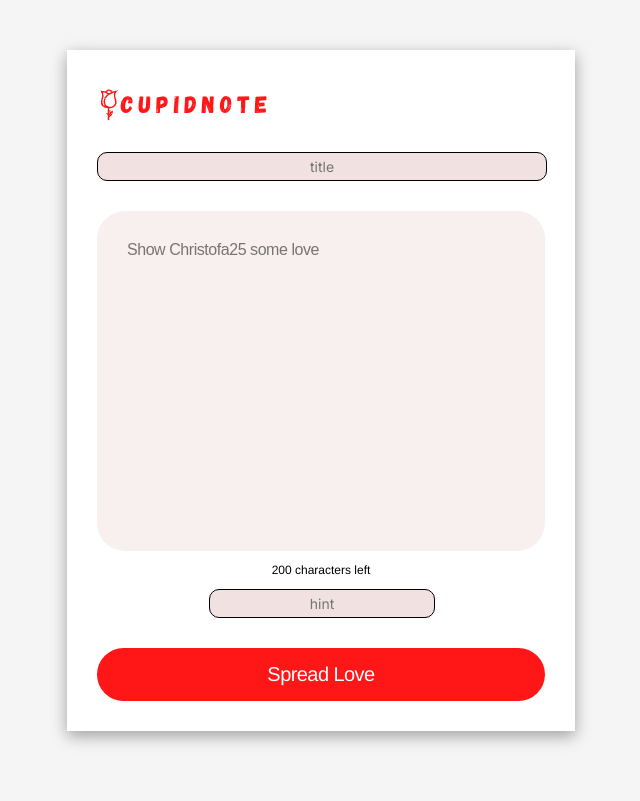
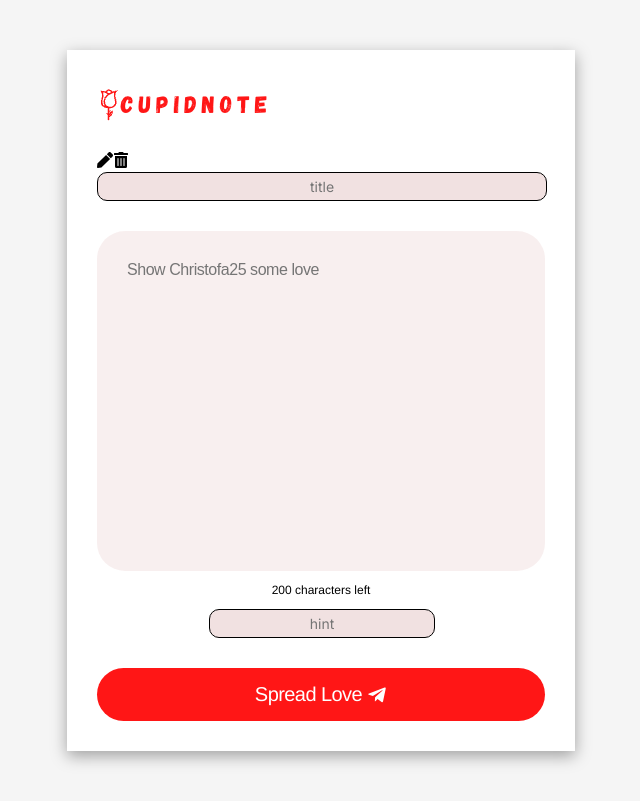
Before and after one commit to HenryAgu/CupidNotes, a React (Create React App) app: page /home in a window 1280 px wide. Shown: the whole page, without its empty margins (319-959 px from the left). Built offline with nearby package versions, Linux system fonts and the light colour scheme.

Commit message:
feat: home updated

```diff
--- a/src/App.js
+++ b/src/App.js
@@ -16,7 +16,6 @@ function App() {
     <>
 
       <div className="app">
-        {/* FaTelegramPlane */}
         {/* FaCopy */}
 
         <BrowserRouter>
--- a/src/components/Navbar.js
+++ b/src/components/Navbar.js
@@ -6,10 +6,18 @@ import Logo from "../assets/Logo.png";
 // stylesheet
 import "./Navbar.css";
 
+// react icons
+import { FaPen } from "react-icons/fa";
+import { FaTrashAlt} from "react-icons/fa";
+
 const Navbar = () => {
   return (
     <nav>
       <img src={Logo} alt="" />
+      <div className="text_icons">
+        <FaPen/>
+        <FaTrashAlt/>
+      </div>
     </nav>
   );
 };
--- a/src/components/Pages/Home.css
+++ b/src/components/Pages/Home.css
@@ -70,5 +70,12 @@
   letter-spacing: -0.028em;
   color: #ffffff;
   cursor: pointer;
-  transition: all 0.5s;
+  transition: letter-spacing 0.5s;
+  display: flex;
+  align-items: center;
+  justify-content: center;
+  gap: 5px;
 }
+.home .send :hover {
+  letter-spacing: 3px;
+}
--- a/src/components/Pages/Home.js
+++ b/src/components/Pages/Home.js
@@ -2,6 +2,9 @@ import React from "react";
 
 // stylesheet
 import "./Home.css";
+
+// react icons
+import { FaTelegramPlane } from "react-icons/fa";
 
 // NavLink
 import { Link } from "react-router-dom";
@@ -30,8 +33,9 @@ const Home = () => {
         <div className="hint">
           <input type="text" placeholder="hint" />
         </div>
-        <Link to="/" className="send">
-          Spread Love
+        <Link to="" className="send">
+          <span>Spread Love</span>
+            <FaTelegramPlane className="send_icon"/>
         </Link>
       </div>
     </>
--- a/src/components/Pages/Home.scss
+++ b/src/components/Pages/Home.scss
@@ -43,7 +43,7 @@
     text-align: center;
     margin-top: -30px;
     p {
-      font-family: 'Arimo', sans-serif;
+      font-family: "Arimo", sans-serif;
       font-style: normal;
       font-weight: 400;
       font-size: 12px;
@@ -51,12 +51,12 @@
       color: #000000;
     }
   }
-  .hint{
+  .hint {
     width: 50%;
     margin: 0 auto;
     margin-top: -30px;
   }
-  .send{
+  .send {
     color: #ffffff;
     text-decoration: none;
     text-align: center;
@@ -73,6 +73,14 @@
     letter-spacing: -0.028em;
     color: #ffffff;
     cursor: pointer;
-      transition: all 0.5s;
+    transition: letter-spacing 0.5s;
+    display: flex;
+    align-items: center;
+    justify-content: center;
+    gap: 5px;
+
+      :hover{
+      letter-spacing: 3px;
     }
 }
+}
```
Lines whose indentation alone changed are shown as unchanged.
